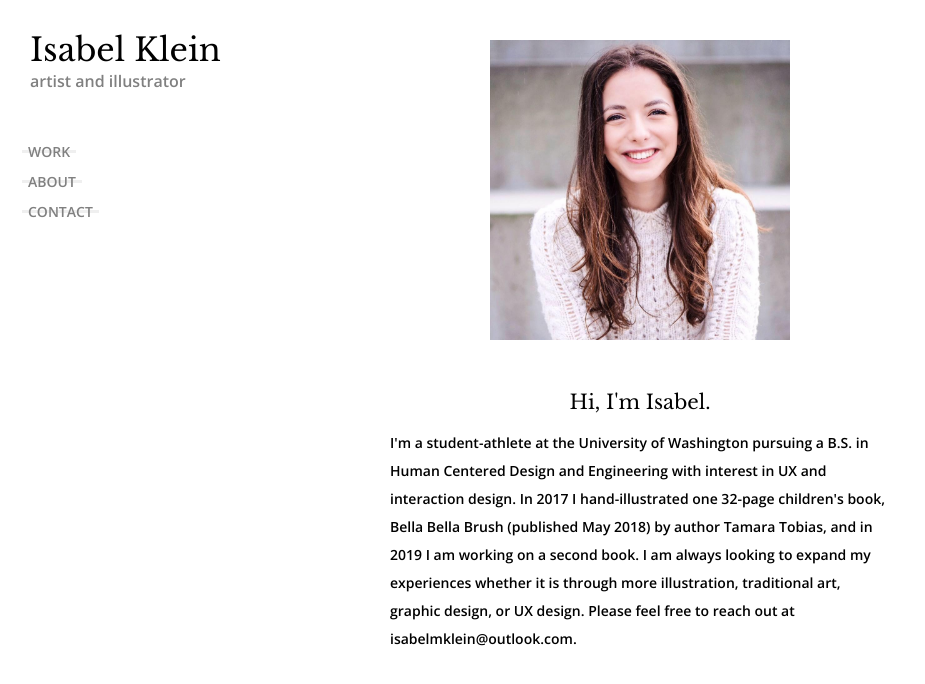
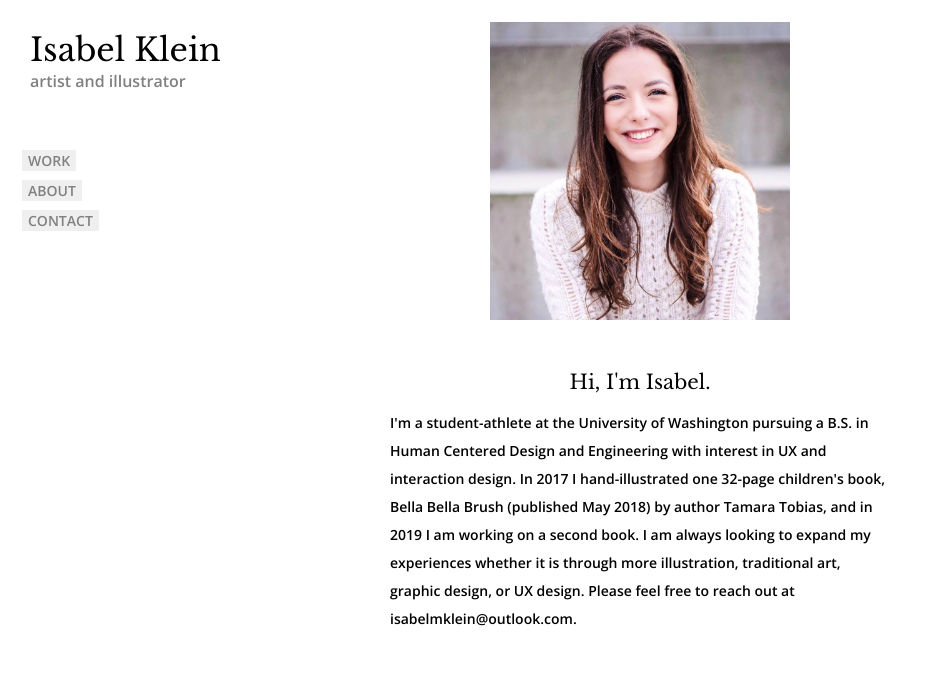
Before and after one commit to isabelklein/Art-Portfolio, a React (Create React App) app: page /about in a window 1280 px wide. Shown: the top 684 px of the page, without its empty margins (0-925 px from the left). Built offline with nearby package versions, Linux system fonts and the light colour scheme.

Commit message:
Add page transitions

```diff
--- a/package.json
+++ b/package.json
@@ -11,7 +11,8 @@
     "react-photo-gallery": "^8.0.0",
     "react-router-dom": "^5.0.1",
     "react-scripts": "3.0.1",
-    "react-transition-group": "^4.2.2"
+    "react-transition-group": "^4.2.2",
+    "styled-components": "^4.3.2"
   },
   "scripts": {
     "start": "react-scripts start",
--- a/src/App.css
+++ b/src/App.css
@@ -56,7 +56,6 @@
   position: fixed;
   left: 22px;
   cursor: pointer;
-  line-height: 1px;
   outline: none;
 }
 
--- a/src/App.js
+++ b/src/App.js
@@ -1,9 +1,7 @@
 import React from 'react';
 import './App.css';
-import Portfolio from './components/portfolio';
-import { BrowserRouter as Router, Switch, Route, Link } from "react-router-dom";
-import About from './components/about';
-import Contact from './components/contact';
+import { BrowserRouter as Router, Link } from "react-router-dom";
+import Container from './components/container';
 
 class App extends React.Component {
   state = {
@@ -18,17 +16,13 @@ class App extends React.Component {
           <header className="App-header">Isabel Klein
           <div className="description">
               artist and illustrator
-            <Link to ="/work"> <button className="navigation" style={{top:"150px"}}>WORK</button></Link>
-            <Link to ="/about"> <button className="navigation" style= {{top:"180px"}}>ABOUT</button></Link>
-            <Link to ="/contact"> <button className="navigation" style={{top:"210px"}}>CONTACT</button></Link>
+            <Link to="/work"> <button className="navigation" style={{ top: "150px" }}>WORK</button></Link>
+              <Link to="/about"> <button className="navigation" style={{ top: "180px" }}>ABOUT</button></Link>
+              <Link to="/contact"> <button className="navigation" style={{ top: "210px" }}>CONTACT</button></Link>
             </div>
           </header>
-
-      <Switch>
-      <Route path="/work" exact component={Portfolio} />
-      <Route path="/about" exact component={About} />
-      <Route path="/contact" exact component={Contact} />
-      </Switch>
+          <div className="Portfolio"></div>
+          <Container />
         </div>
       </Router>
     );
--- a/src/components/contact.js
+++ b/src/components/contact.js
@@ -24,7 +24,6 @@ export default class About extends React.Component {
                         </a>
                 </div>
             </div>
-            // </div>
         )
     }
 }
--- /dev/null
+++ b/src/components/container.js
@@ -0,0 +1,63 @@
+import React from "react";
+import styled from "styled-components";
+import { Switch, Route, withRouter } from "react-router-dom";
+import '../App.css';
+import About from '../components/about';
+import Contact from '../components/contact';
+import Portfolio from '../components/portfolio';
+import { TransitionGroup, CSSTransition } from "react-transition-group";
+
+function Container({ location }) {
+    return (
+        <Wrapper>
+            <TransitionGroup>
+                <CSSTransition
+                    key={location.key}
+                    timeout={{ enter: 300, exit: 300 }}
+                    classNames="fade"
+                >
+                <section className="route-section">
+                    <Switch location={location}>
+                        <Route path="/work" exact component={Portfolio} />
+                        <Route path="/about" exact component={About} />
+                        <Route path="/contact" exact component={Contact} />
+                    </Switch>
+                </section>
+            </CSSTransition>
+        </TransitionGroup>
+    </Wrapper>
+    )
+}
+
+const Wrapper = styled.div`
+.fade-enter {
+    opacity: 0.01;
+}
+
+.fade-enter.fade-enter-active {
+    opacity: 1;
+    transition: opacity 300ms ease-in;
+}
+
+.fade-exit {
+    opacity: 1;
+}
+
+.fade-exit.fade-exit-active {
+    opacity: 0.01;
+    transition: opacity 300ms ease-in;
+}
+
+div.transition-group {
+        position: relative;
+   }
+
+   section.route-section {
+     position: absolute;
+     width: 100%;
+     top: 0;
+     left: 0;
+   }
+`;
+
+export default withRouter(Container);
```
Also changed, not shown: 1 other file (tests, documents, lock files or other folders). Lines whose indentation alone changed are shown as unchanged.
